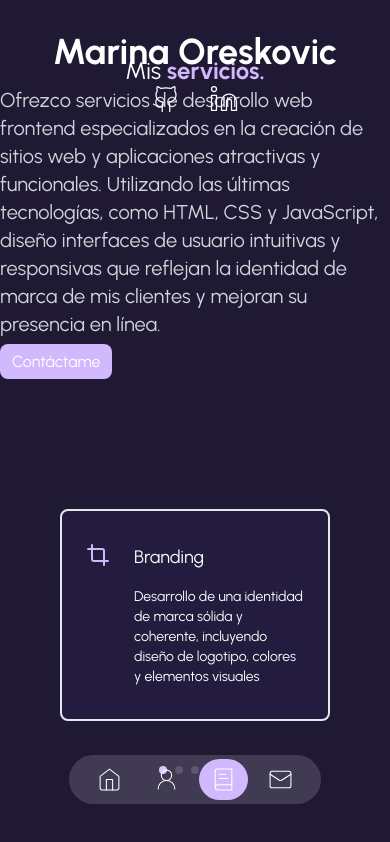
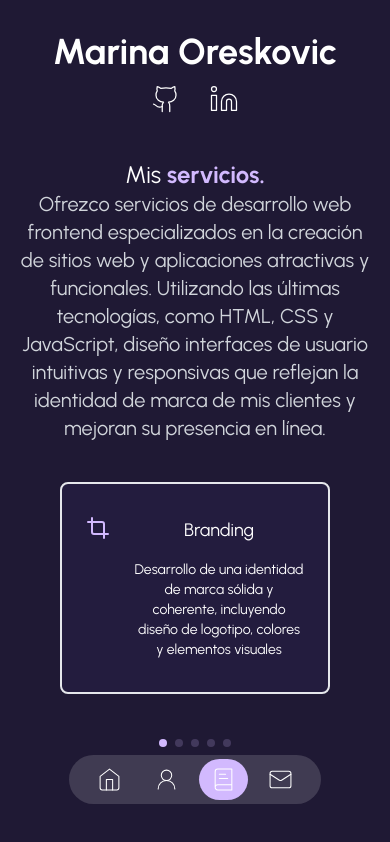
Before and after one commit to marinaoreskovic/marina-oreskovic-web, a Next.js app: page /services in a window 390 px wide. Shown: the top 842 px of the page. Built offline with nearby package versions, Linux system fonts and the light colour scheme.

Commit message:
Se arregla errores de responsive en pagina de Mis servicios

```diff
--- a/app/(routes)/services/page.tsx
+++ b/app/(routes)/services/page.tsx
@@ -1,27 +1,25 @@
-import AvatarServices from "@/components/avatar-services";
-import CircleImage from "@/components/circle-image";
+import ContainerPage from "@/components/container-page";
 import SliderServices from "@/components/slider-services";
 import TransitionPage from "@/components/transition-page";
 
 const ServicesPage = () => {
     return (
         <>
-
             <TransitionPage />
-            <CircleImage />
-            <AvatarServices />
-            <div className="grid items-center justify-center h-screen max-w-5xl gap-6 mx-auto md:grid-cols-2">
-                <div className="max-w-[450px]">
-
-                    <h1 className="text-2xl leading-tight text-center md:text-left md:text-4xl md:mb-5">Mis <span className="font-bold text-secondary"> servicios.</span></h1>
+            <div className="flex flex-col items-center justify-center h-full">
+                <ContainerPage>
+                    <div className="max-w-5xl text-center">
+                        <div className="mb-10">
+                            <h1 className="text-2xl leading-tight md:text-4xl md:mb-5">Mis <span className="font-bold text-secondary">servicios.</span></h1>
                             <p className="mb-3 text-xl text-gray-300">Ofrezco servicios de desarrollo web frontend especializados en la creación de sitios web y aplicaciones atractivas y funcionales. Utilizando las últimas tecnologías, como HTML, CSS y JavaScript, diseño interfaces de usuario intuitivas y responsivas que reflejan la identidad de marca de mis clientes y mejoran su presencia en línea.</p>
-                    <a href="/contact" className="px-3 mt-5 py-2 rounded-lg bg-secondary hover:bg-secondary/65">Contáctame</a>
                         </div>
 
                         {/* SLIDER */}
-                <div>
+                        <div className="w-full md:w-3/4 mx-auto">
                             <SliderServices />
                         </div>
+                    </div>
+                </ContainerPage>
             </div>
         </>
     );
--- a/app/layout.tsx
+++ b/app/layout.tsx
@@ -8,6 +8,7 @@ import 'swiper/css/scrollbar';
 
 import Navbar from "@/components/navbar";
 import Header from "@/components/header";
+import Head from "next/head";
 
 const urbanist = Urbanist({ subsets: ["latin"] });
 
@@ -23,6 +24,9 @@ export default function RootLayout({
 }>) {
   return (
     <html lang="en">
+      <Head> {/* Agrega el componente Head */}
+        <link rel="icon" href="app/favicon.ico" /> {/* Ruta al ícono en tu carpeta /public */}
+      </Head>
       <body className={urbanist.className}>
         <Navbar />
         <Header />
```
Lines whose indentation alone changed are shown as unchanged.
